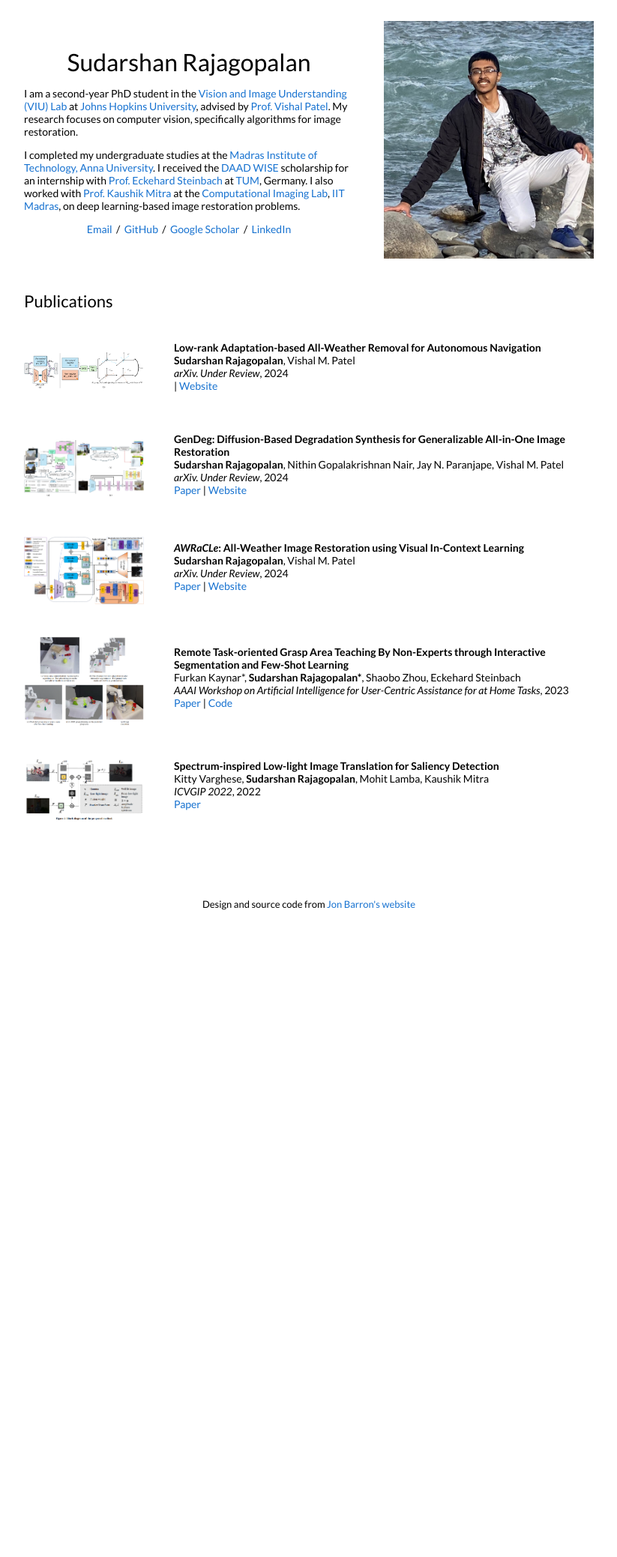
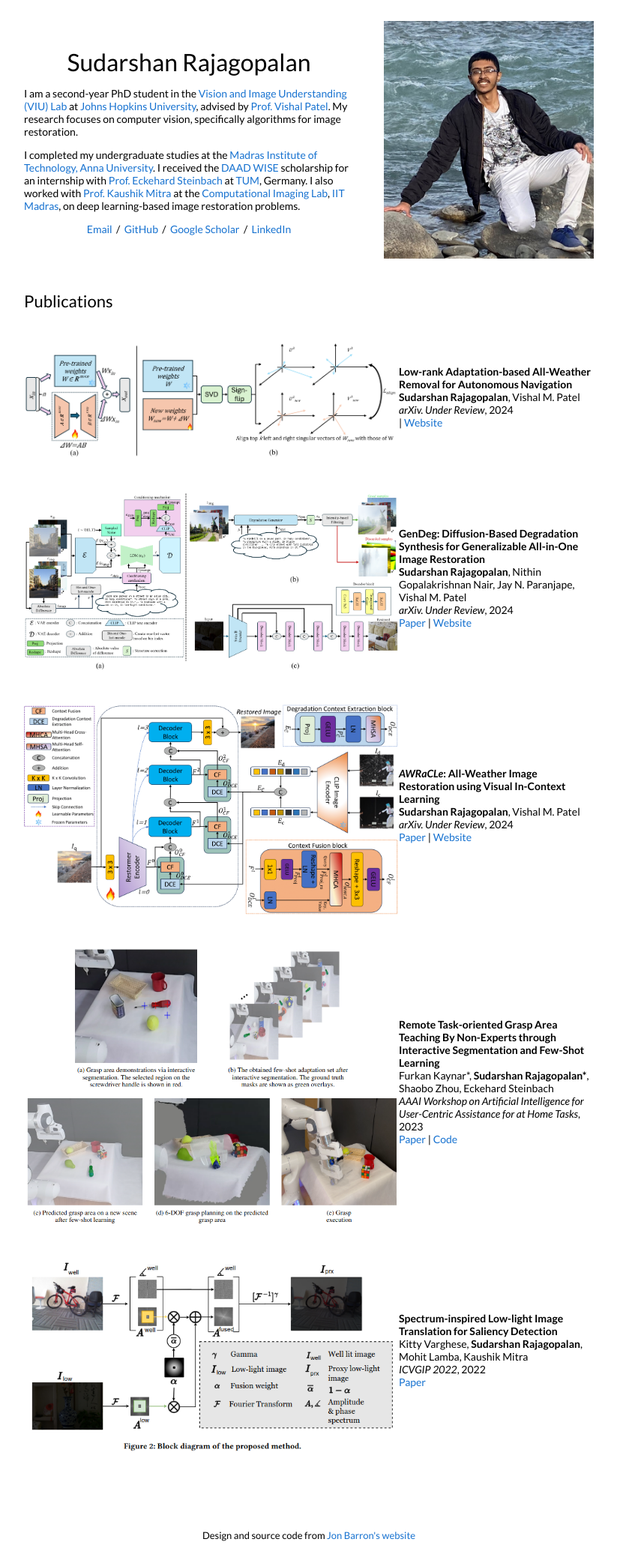
Before and after one commit to sudraj2002/sudraj2002.github.io, a Jekyll site: the page built from _posts/2024-11-27-loraa.md, in a window 1280 px wide. Shown: the whole page at 75% size, without its empty margins (228-1051 px from the left). Built offline with Jekyll 4.4.1, drawn with Linux system fonts in a browser that asks for light colours; before the commit the page ends 1235 px from its top, so only the background shows below that.

Commit message:
Update default.html

```diff
--- a/_layouts/default.html
+++ b/_layouts/default.html
@@ -82,7 +82,7 @@
           {% if cat == 'research' %}
           <tr>
             <td style="padding:2.5%;width:25%;vertical-align:middle;min-width:120px">
-              <img src="/{{post.image}}" alt="project image" style="width:auto; height:auto; max-width:100%;" />
+              <img src="/{{post.image}}" alt="project image" style="max-width:500px; max-height:500px;" />
             </td>
             <td style="padding:2.5%;width:75%;vertical-align:middle">
               <h3>{{post.title}}</h3>
```
